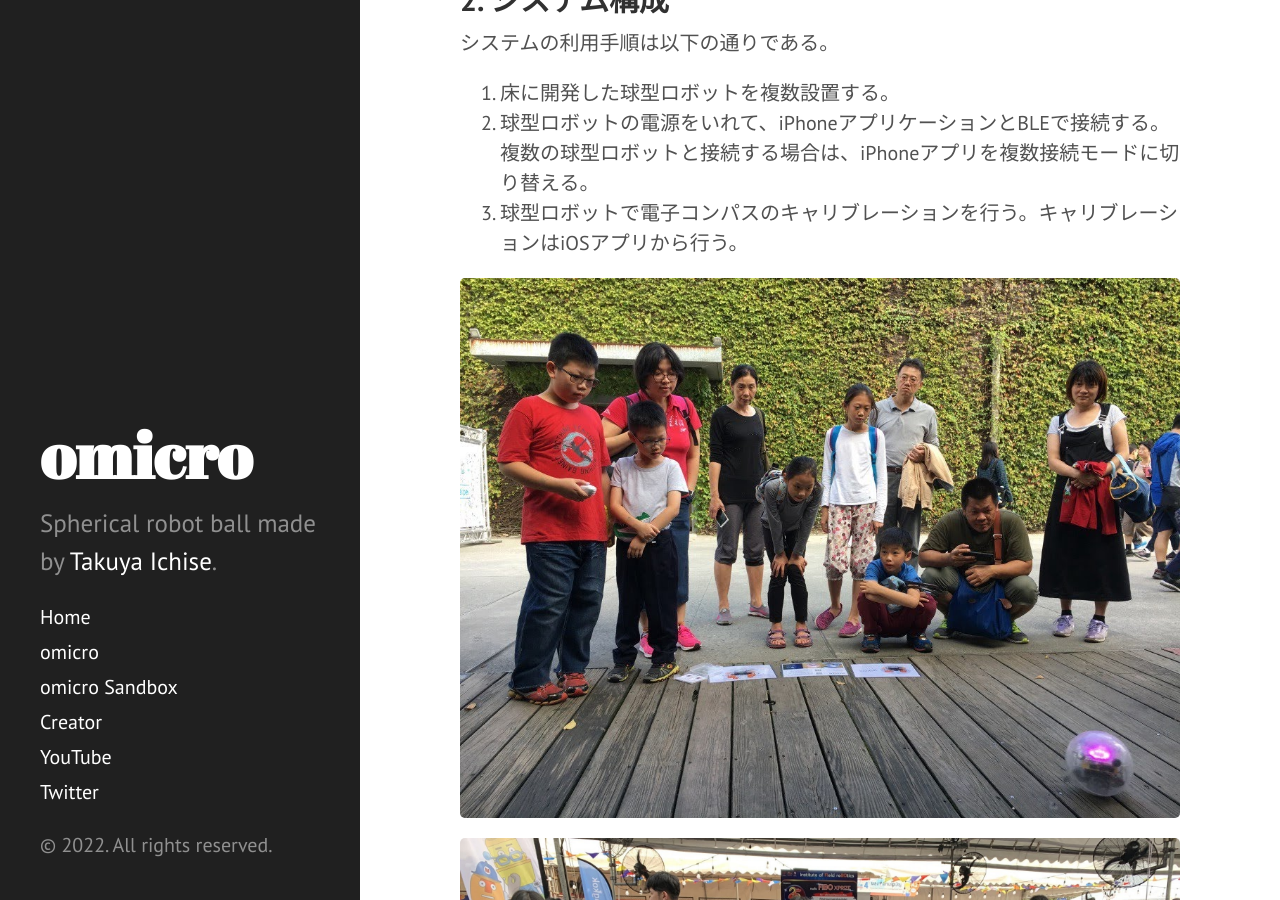
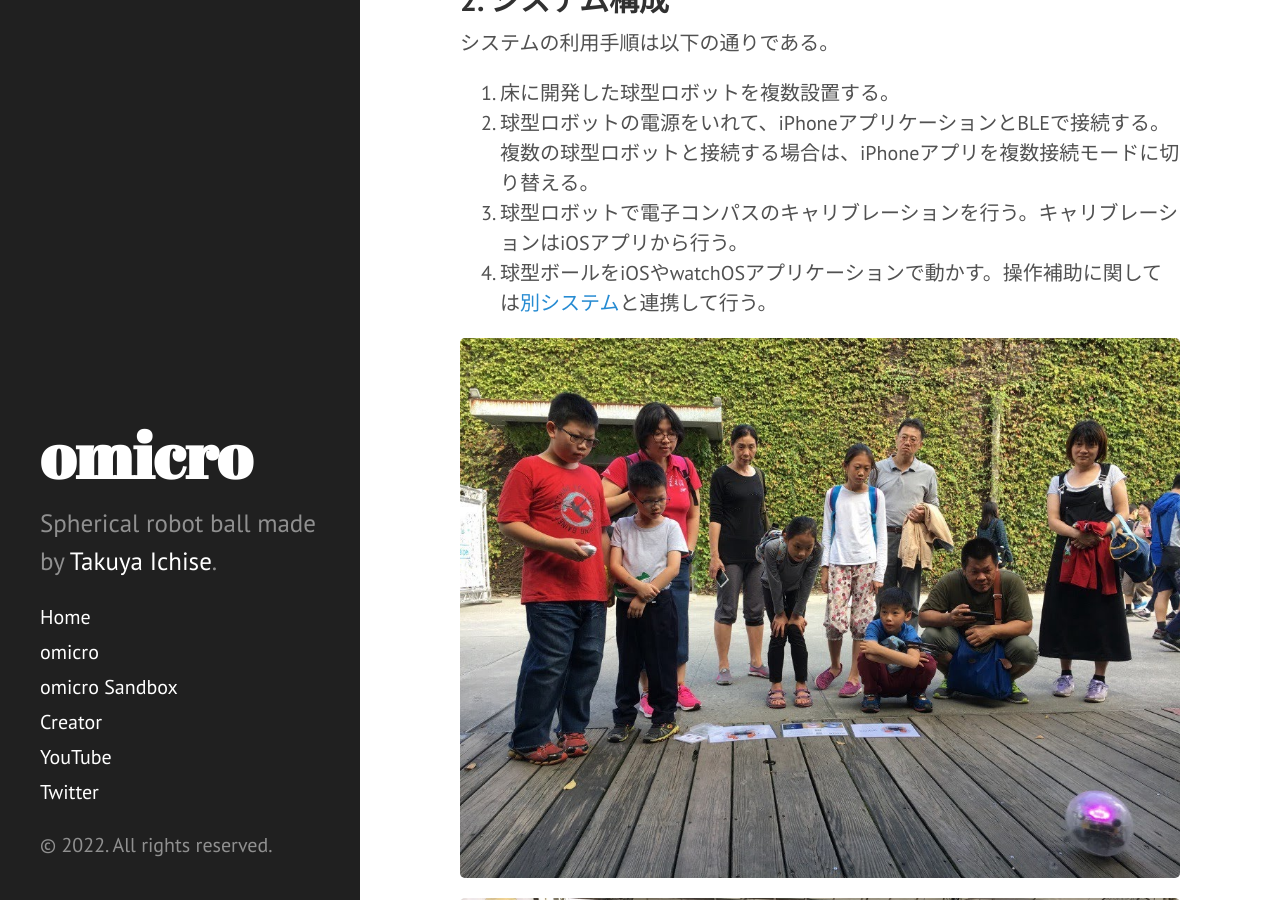
Before and after one commit to tichise/omicro.tokyo, a Jekyll site: the page built from _posts/2022-07-18-omicro.md, in a window 1280 px wide and 900 px high, scrolled down 700 px. Built offline with Jekyll 4.4.1, drawn with Linux system fonts in a browser that asks for light colours; Markdown is read by kramdown in place of the engine named in the settings.

Commit message:
Update 2022-07-18-omicro.md

```diff
--- a/_posts/2022-07-18-omicro.md
+++ b/_posts/2022-07-18-omicro.md
@@ -15,6 +15,7 @@ omicroは自走式の球体型ロボットである。スマートフォンや
 1. 床に開発した球型ロボットを複数設置する。
 2. 球型ロボットの電源をいれて、iPhoneアプリケーションとBLEで接続する。複数の球型ロボットと接続する場合は、iPhoneアプリを複数接続モードに切り替える。
 3. 球型ロボットで電子コンパスのキャリブレーションを行う。キャリブレーションはiOSアプリから行う。
+4. 球型ボールをiOSやwatchOSアプリケーションで動かす。操作補助に関しては<a href="https://omicro.tokyo/2022/07/17/omicro-sandbox/">別システム</a>と連携して行う。
 
 <img src="{{ site.baseurl }}public/image/omicro1.jpeg" />
 <img src="{{ site.baseurl }}public/image/omicro2.jpeg" />
```
